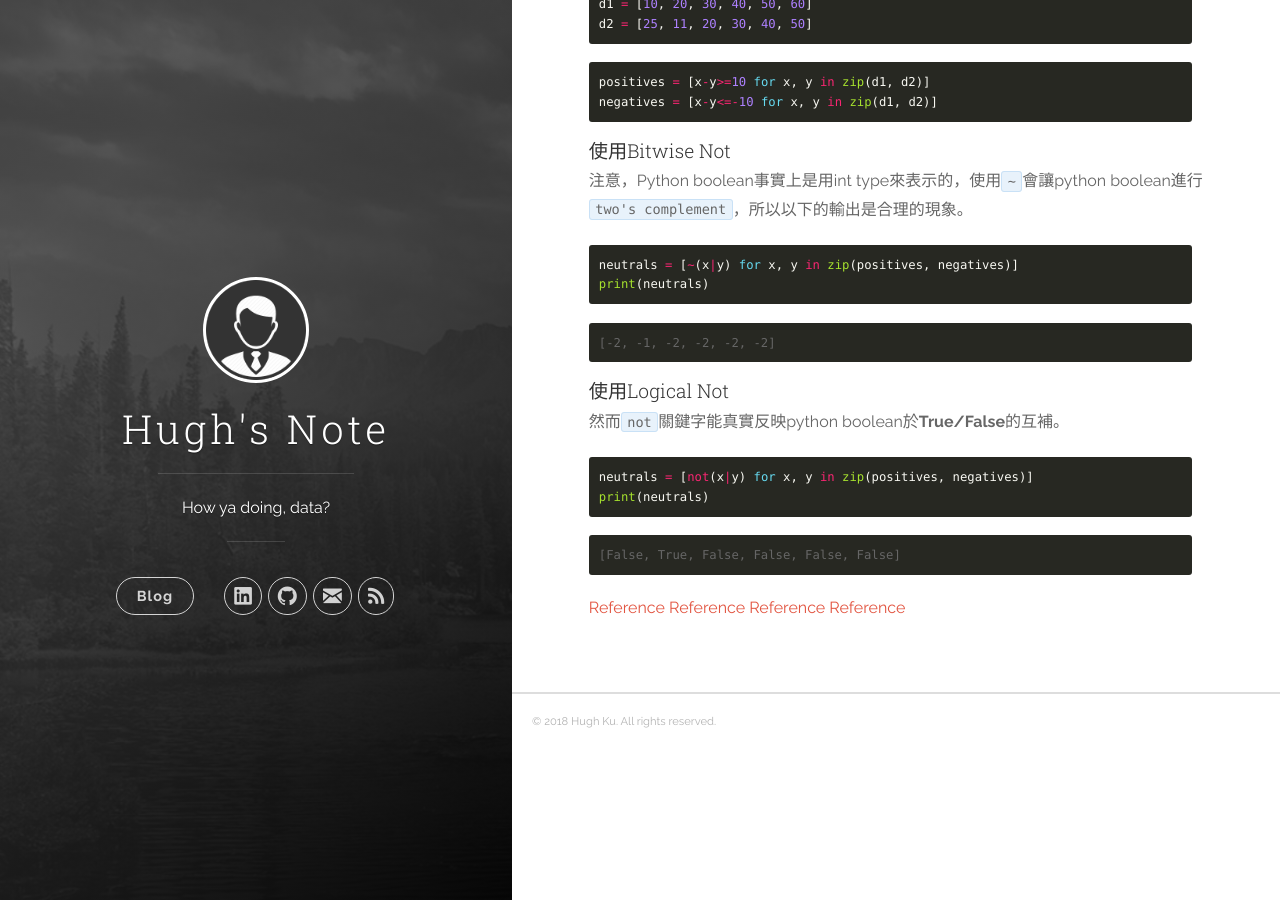
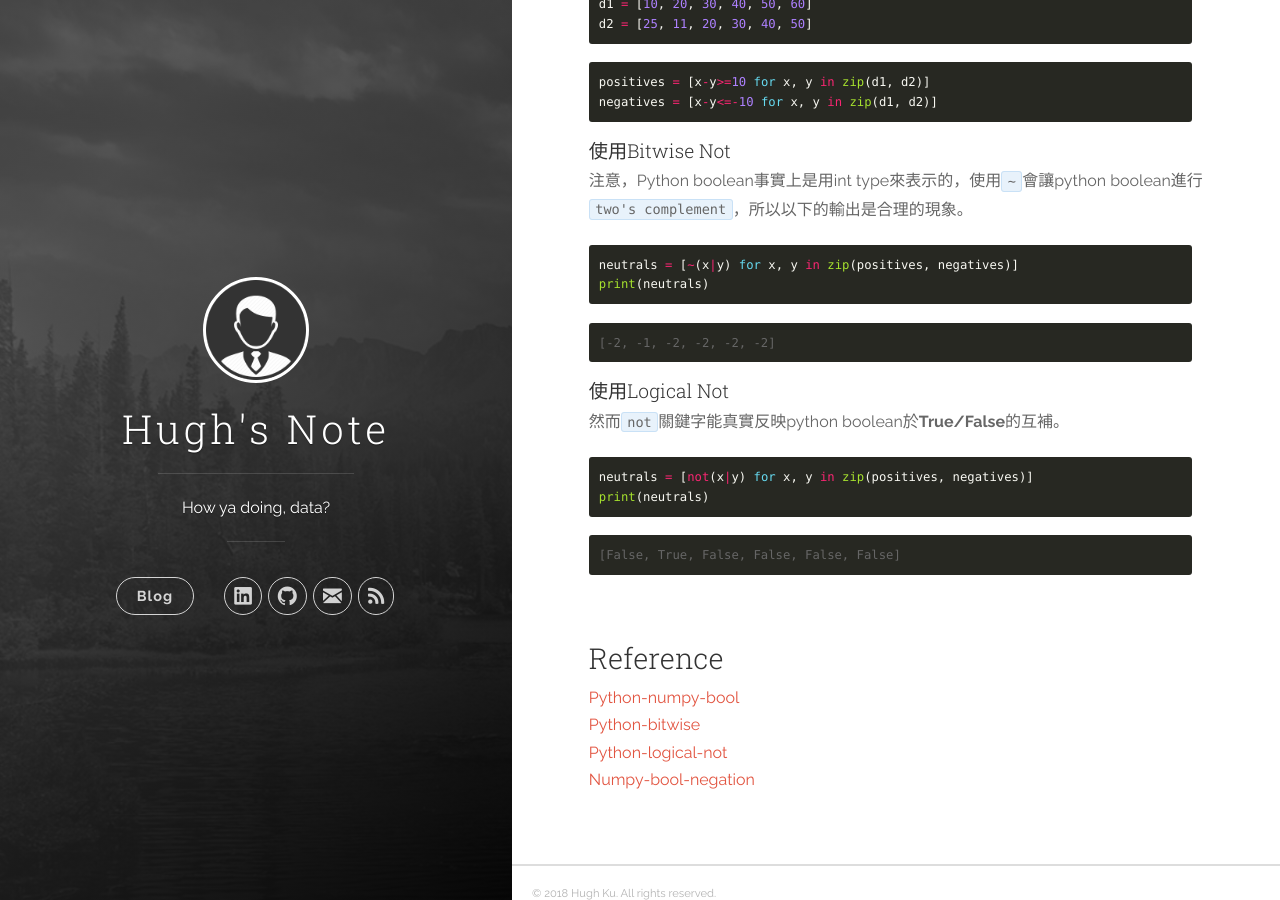
Before and after one commit to HughKu/HughKu.github.io, a Jekyll site: the page built from _posts/2018-02-08-logical-not-operation-in-Numpy.markdown, in a window 1280 px wide and 900 px high, scrolled down 1891 px. Built offline with Jekyll 4.4.1, drawn with Linux system fonts in a browser that asks for light colours.

Commit message:
Update Blog Reference

```diff
--- a/_posts/2018-02-08-logical-not-operation-in-Numpy.markdown
+++ b/_posts/2018-02-08-logical-not-operation-in-Numpy.markdown
@@ -99,12 +99,15 @@ print(neutrals)
 
     [False, True, False, False, False, False]
 
-[Reference][python-numpy-bool]
-[Reference][Python-bitwise]
-[Reference][Python-logical-not]
-[Reference][Numpy-Bool-Negation]
 
-[python-numpy-bool]: http://joergdietrich.github.io/python-numpy-bool-types.html
+<br>
+### Reference
+[Python-numpy-bool][Python-numpy-bool]
+[Python-bitwise][Python-bitwise]
+[Python-logical-not][Python-logical-not]
+[Numpy-bool-negation][Numpy-Bool-Negation]
+
+[Python-numpy-bool]: http://joergdietrich.github.io/python-numpy-bool-types.html
 [Python-bitwise]:   https://stackoverflow.com/questions/791328/how-does-the-bitwise-complement-operator-tilde-work
 [Python-logical-not]: https://stackoverflow.com/questions/21415661/logic-operator-for-boolean-indexing-in-pandas/21415990
 [Numpy-Bool-Negation]: https://stackoverflow.com/questions/13600988/python-tilde-unary-operator-as-negation-numpy-bool-array
```
